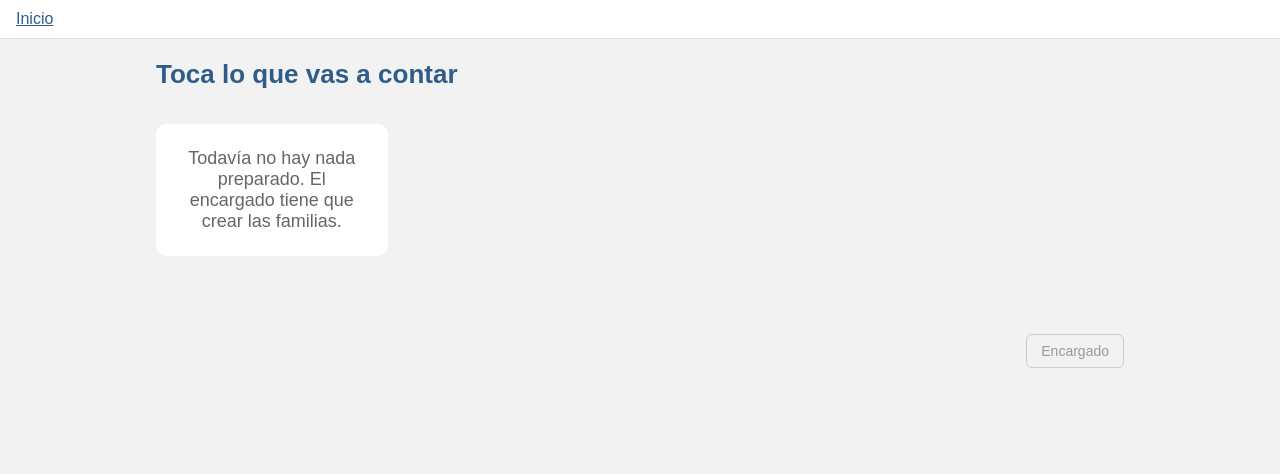
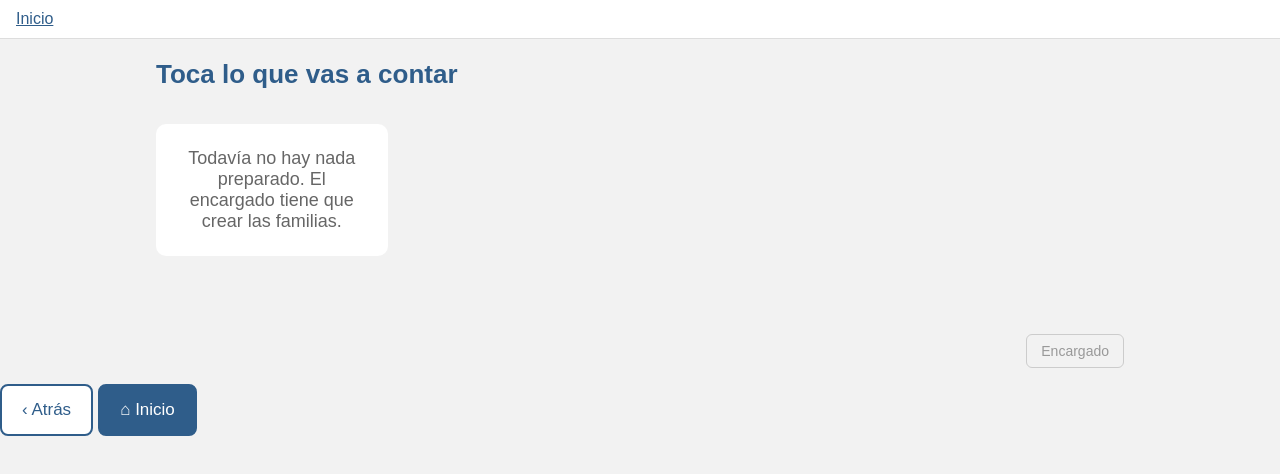
Before and after one commit to Snibly/inventario-merceria, a plain HTML site: page index.html in a window 1280 px wide. Shown: the part 68-542 px from the top of the page. Drawn offline with Linux system fonts and the light colour scheme.

Commit message:
Add files via upload

```diff
--- a/index.html
+++ b/index.html
@@ -212,6 +212,12 @@
 
     </main>
 
+    <!-- ===== BARRA DE ABAJO: ATRÁS E INICIO (no sale en la pantalla de inicio) ===== -->
+    <nav id="barraInferior" class="barra-inferior">
+        <button type="button" id="botonAtrasInferior" class="boton boton-barra">&#8249; Atrás</button>
+        <button type="button" id="botonInicioInferior" class="boton boton-barra boton-principal">&#8962; Inicio</button>
+    </nav>
+
     <!-- ===== TECLADO NUMÉRICO (aparece al tocar una cantidad) ===== -->
     <div id="tecladoNumerico" class="capa-oscura">
         <div class="ventana ventana-teclado">
--- a/sin-conexion.js
+++ b/sin-conexion.js
@@ -8,7 +8,7 @@
    tablet descargue los archivos nuevos.
    ============================================================ */
 
-var VERSION = 'inventario-v6';
+var VERSION = 'inventario-v7';
 
 var ARCHIVOS = [
     './',
```
Also changed, not shown: LEEME.txt.
